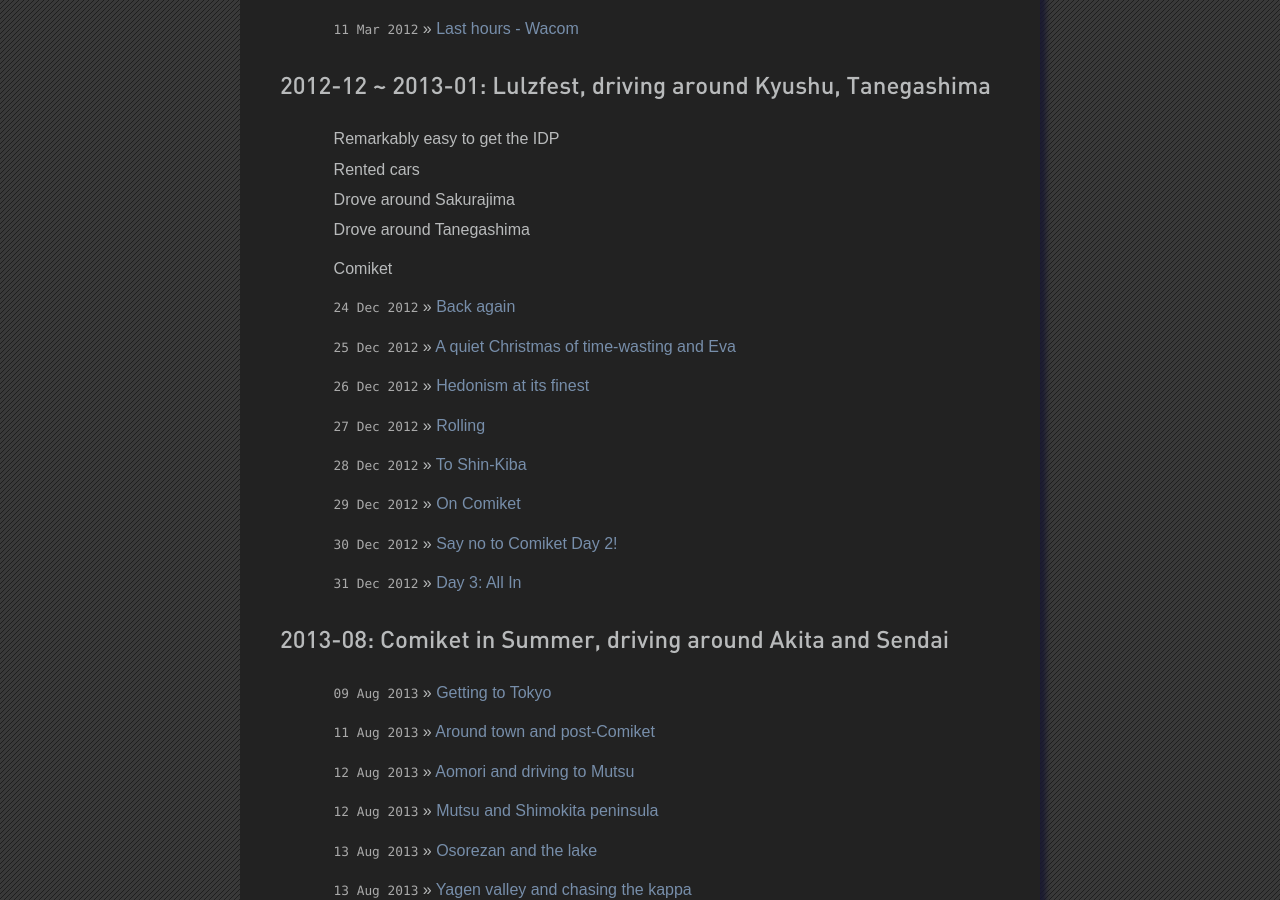
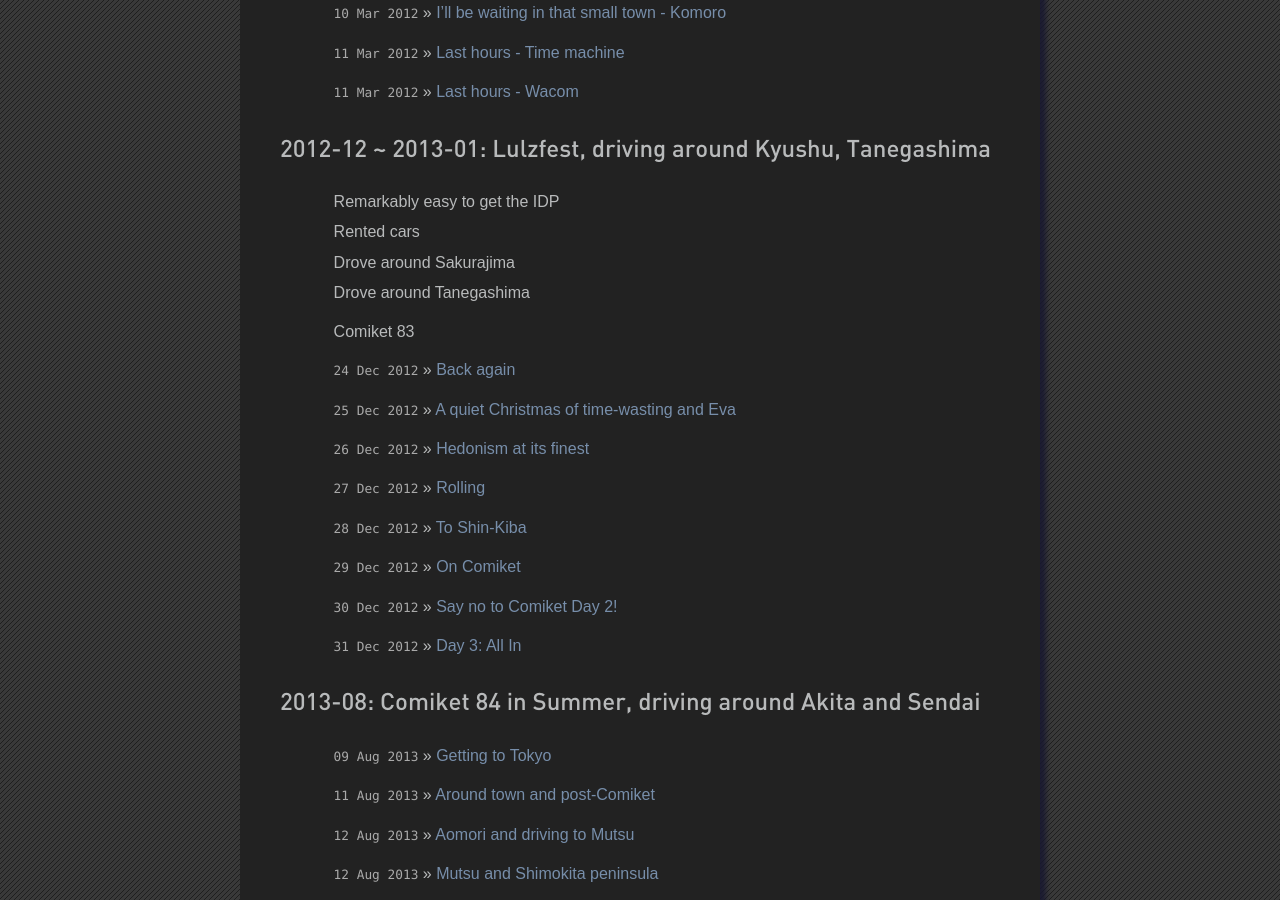
Before and after one commit to barneydesmond/blog, a Jekyll site: the page built from japan-trips.md, in a window 1280 px wide and 900 px high, scrolled down 1741 px. Built offline with Jekyll 4.4.1, drawn with Linux system fonts in a browser that asks for light colours; Markdown is read by kramdown in place of the engine named in the settings; some of the changed text lies outside the part shown.

Commit message:
More details on Japan Trips summaries
Former-commit-id: 675eb4e724392f28f201d499419ed53ca9d793ad

```diff
--- a/japan-trips.md
+++ b/japan-trips.md
@@ -54,14 +56,14 @@ Refer to the [other page](http://furinkan.meidokon.net/200801_japan/log.html).
 * Rented cars
 * Drove around Sakurajima
 * Drove around Tanegashima
-* Comiket
+* Comiket 83
 
 {% for post in site.tags['Japan201301'] reversed %}
 * <span class="datestamp">{{ post.date | date_to_string }}</span> &raquo; [{{ post.title }}]({{ post.url }})
 {% endfor %}
 
 
-## 2013-08: Comiket in Summer, driving around Akita and Sendai
+## 2013-08: Comiket 84 in Summer, driving around Akita and Sendai
 
 {% for post in site.tags['Japan201308'] reversed %}
 * <span class="datestamp">{{ post.date | date_to_string }}</span> &raquo; [{{ post.title }}]({{ post.url }})
```
Also changed, not shown: other parts of japan-trips.md (+2 -0 lines).
